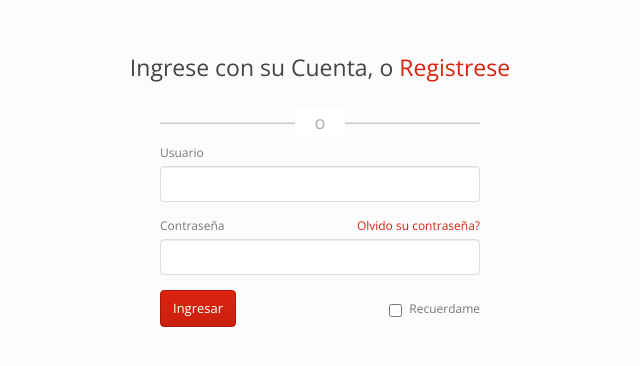
After one commit to fcoramirezz/gestion_funeraria, a Django app: page /accounts/login/ in a window 1280 px wide. The commit adds this page. Shown: the top 366 px of the page, without its empty margins (320-960 px from the left). Run offline with Django 3.2, Linux system fonts and the light colour scheme; some libraries are stand-ins or nearby versions.

Commit message:
Añadida logica para ingresar al sistema

```diff
--- a/gestion_contacto_lena/settings.py
+++ b/gestion_contacto_lena/settings.py
@@ -12,7 +12,6 @@ https://docs.djangoproject.com/en/1.7/ref/settings/
 from django.conf import global_settings
 import os
 BASE_DIR = os.path.dirname(os.path.dirname(__file__))
-
 
 # Quick-start development settings - unsuitable for production
 # See https://docs.djangoproject.com/en/1.7/howto/deployment/checklist/
--- a/gestion_contacto_lena/urls.py
+++ b/gestion_contacto_lena/urls.py
@@ -1,9 +1,13 @@
 from django.conf.urls import patterns, include, url
 from django.contrib import admin
+from django.http import HttpResponseRedirect
 
 urlpatterns = patterns('',
     # Examples:
     # url(r'^$', 'gestion_contacto_lena.views.home', name='home'),
     url(r'^gestion/', include('gestion_lena.urls')),
     url(r'^admin/', include(admin.site.urls)),
+    url(r'^$', lambda x: HttpResponseRedirect('/gestion/home/')),
+	url(r'^accounts/login/$', 'gestion_lena.views.iniciar_sesion', name='login'),
+	url(r'^logout/$', 'gestion_lena.views.cerrar_sesion', name='logout'),
 )
--- /dev/null
+++ b/gestion_lena/static/gestion_lena/css/login.css
@@ -0,0 +1,37 @@
+  body {
+    padding-top: 15px;
+    font-size: 12px
+  }
+  .main {
+    max-width: 320px;
+    margin: 0 auto;
+  }
+  .login-or {
+    position: relative;
+    font-size: 18px;
+    color: #aaa;
+    margin-top: 10px;
+            margin-bottom: 10px;
+    padding-top: 10px;
+    padding-bottom: 10px;
+  }
+  .span-or {
+    display: block;
+    position: absolute;
+    left: 50%;
+    top: -2px;
+    margin-left: -25px;
+    background-color: #fff;
+    width: 50px;
+    text-align: center;
+  }
+  .hr-or {
+    background-color: #cdcdcd;
+    height: 1px;
+    margin-top: 0px !important;
+    margin-bottom: 0px !important;
+  }
+  h3 {
+    text-align: center;
+    line-height: 300%;
+  }
--- /dev/null
+++ b/gestion_lena/templates/registration/login.html
@@ -0,0 +1,45 @@
+{% load staticfiles %}
+<!DOCTYPE html>
+<html>
+<head lang="en">
+    <meta charset="UTF-8">
+    <title>Login</title>
+    <link href="{% static 'gestion_lena/css/bootstrap.css' %}" rel="stylesheet">
+    <link href="{% static 'gestion_lena/css/login.css' %}" rel="stylesheet">
+</head>
+<body>
+<div class="container">
+  <div class="row">
+      <h3>Ingrese con su Cuenta, o <a href="#">Registrese</a> </h3>
+    <div class="main">
+      <div class="login-or">
+        <hr class="hr-or">
+        <span class="span-or">o</span>
+      </div>
+
+      <form role="form" method="post">
+         {% csrf_token %}
+        <div class="form-group">
+          <label for="inputUsernameEmail">Usuario</label>
+          <input type="text" class="form-control" name="username" id="inputUsernameEmail">
+        </div>
+        <div class="form-group">
+          <a class="pull-right" href="#">Olvido su contraseña?</a>
+          <label for="inputPassword">Contraseña</label>
+          <input type="password" name="password" class="form-control" id="inputPassword">
+        </div>
+        <div class="checkbox pull-right">
+          <label>
+            <input type="checkbox">
+            Recuerdame </label>
+        </div>
+        <button type="submit" class="btn btn btn-primary">
+          Ingresar
+        </button>
+      </form>
+    </div>
+
+  </div>
+</div>
+</body>
+</html>
--- a/gestion_lena/views.py
+++ b/gestion_lena/views.py
@@ -1,68 +1,105 @@
-from django.shortcuts import render
+# coding: utf-8
+from django.shortcuts import render, redirect, get_object_or_404
 from django.views.generic import ListView, DetailView, CreateView, UpdateView, DeleteView
 from django.core.urlresolvers import reverse_lazy
+from django.contrib import messages
+from django.contrib.auth import authenticate, login, logout
+from django.contrib.auth.forms import AuthenticationForm
+from django.contrib.auth.decorators import login_required
 
 from gestion_lena.models import Contacto, Pedido
 from gestion_lena.mixins import LoginRequired, SearchableListMixin
 from gestion_lena.forms import ContactoForm, PedidoForm
 
+@login_required
 def home(request):
 	return render(request, 'gestion_lena/base.html')
 
 ##########CONTACTO###################################
-class ContactoListView(SearchableListMixin, ListView):
+class ContactoListView(LoginRequired, SearchableListMixin, ListView):
     model = Contacto
     template_name = 'gestion_lena/contacto_list.html'
     search_fields = [('nombre','icontains',), ('apellido','icontains',)]
 
-class ContactoDetailView(SearchableListMixin, DetailView):
+class ContactoDetailView(LoginRequired, SearchableListMixin, DetailView):
     model = Contacto
     template_name = 'gestion_lena/contacto_detail.html'
     search_fields = [('nombre','icontains',), ('apellido','icontains',)]
 
-class ContactoCreateView(SearchableListMixin, CreateView):
+class ContactoCreateView(LoginRequired, SearchableListMixin, CreateView):
     model = Contacto
     form_class = ContactoForm
     template_name = 'gestion_lena/contacto_create.html'
     search_fields = [('nombre','icontains',), ('apellido','icontains',)]
 
-class ContactoUpdateView(SearchableListMixin, UpdateView):
+class ContactoUpdateView(LoginRequired, SearchableListMixin, UpdateView):
     model = Contacto
     form_class = ContactoForm
     template_name = 'gestion_lena/contacto_update.html'
     search_fields = [('nombre','icontains',), ('apellido','icontains',)]
 
-class ContactoDeleteView(SearchableListMixin, DeleteView):
+class ContactoDeleteView(LoginRequired, SearchableListMixin, DeleteView):
     model = Contacto
     success_url = reverse_lazy('contacto_list')
     template_name = 'gestion_lena/contacto_delete.html'
     search_fields = [('nombre','icontains',), ('apellido','icontains',)]
 
 ###########PEDIDO###################################################
-class PedidoListView(SearchableListMixin, ListView):
+class PedidoListView(LoginRequired, SearchableListMixin, ListView):
     model = Pedido
     template_name = 'gestion_lena/pedido_list.html'
     search_fields = [('contacto__nombre','icontains',), ('contacto__apellido','icontains',)]
 
-class PedidoDetailView(SearchableListMixin, DetailView):
+class PedidoDetailView(LoginRequired, SearchableListMixin, DetailView):
     model = Pedido
     template_name = 'gestion_lena/pedido_detail.html'
     search_fields = [('contacto__nombre','icontains',), ('contacto__apellido','icontains',)]
 
-class PedidoCreateView(SearchableListMixin, CreateView):
+class PedidoCreateView(LoginRequired, SearchableListMixin, CreateView):
     model = Pedido
     form_class = PedidoForm
     template_name = 'gestion_lena/pedido_create.html'
     search_fields = [('contacto__nombre','icontains',), ('contacto__apellido','icontains',)]
 
-class PedidoUpdateView(SearchableListMixin, UpdateView):
+class PedidoUpdateView(LoginRequired, SearchableListMixin, UpdateView):
     model = Pedido
     form_class = PedidoForm
     template_name = 'gestion_lena/pedido_update.html'
     search_fields = [('contacto__nombre','icontains',), ('contacto__apellido','icontains',)]
 
-class PedidoDeleteView(SearchableListMixin, DeleteView):
+class PedidoDeleteView(LoginRequired, SearchableListMixin, DeleteView):
     model = Pedido
     success_url = reverse_lazy('pedido_list')
     template_name = 'gestion_lena/pedido_delete.html'
     search_fields = [('contacto__nombre','icontains',), ('contacto__apellido','icontains',)]
+
+
+################################################################################
+def iniciar_sesion(request):
+    context = {}
+    if request.method == "POST":
+        formulario = AuthenticationForm(request.POST)
+        if formulario.is_valid:
+            username = request.POST['username']
+            password = request.POST['password']
+            user = authenticate(username=username, password=password)
+            if user is not None:
+                if user.is_active:
+                    login(request, user)
+                    return redirect('gestion_lena.views.home')
+                else:
+                    messages.add_message(request, messages.ERROR, u"Su cuenta se encuentra inactiva, revise su correo para activar su cuenta o escribanos a <correo>.")
+            else:
+                messages.add_message(request, messages.ERROR, u"Error en su contraseña o nombre de usuario. Vuelva a intentarlo.")
+    else:
+        messages.add_message(request, messages.INFO, u"Ingrese con su usuario")
+        formulario = AuthenticationForm()
+    context['formulario'] = formulario
+    return render(request, 'registration/login.html', context)
+
+@login_required
+def cerrar_sesion(request):
+    logout(request)
+    return redirect('gestion_lena.views.home')
+
+#######################################################################################
```
Also changed, not shown: gestion_lena/templates/gestion_lena/base.html (+23 -0 lines), gestion_lena/templates/gestion_lena/partials/user_nav.html (added, +43 -0 lines).
